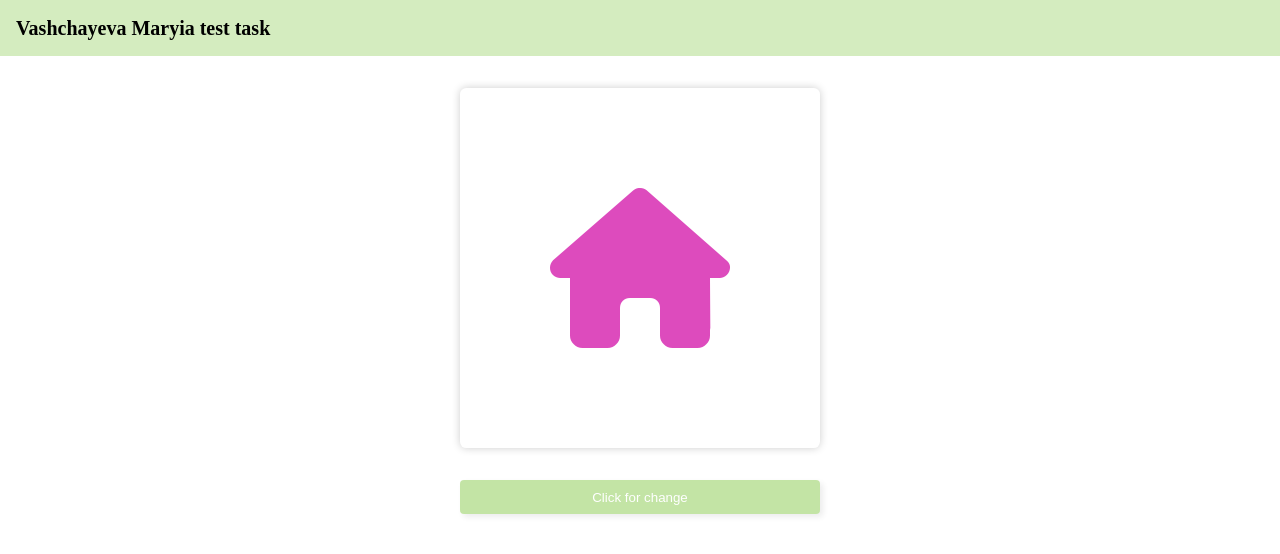
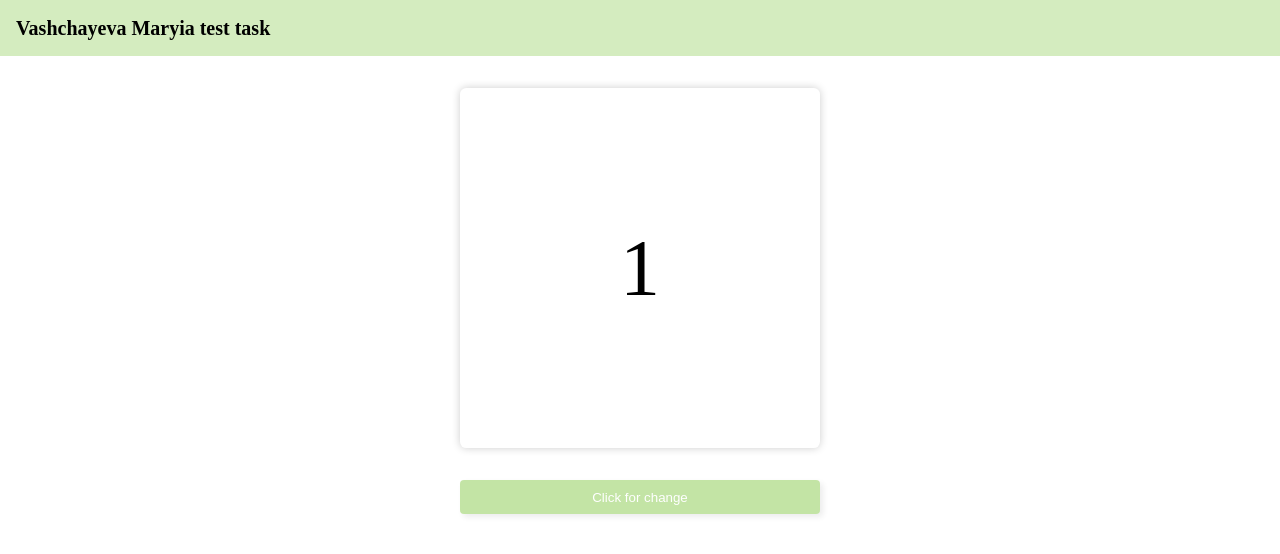
Before and after one commit to MaryAnzh/DocuSketch-test, an Angular app: page / in a window 1280 px wide. Both pictures are taken after a click on the button "Click for change". Shown: the top 554 px of the page. Built offline with nearby package versions, Linux system fonts and the light colour scheme.

Commit message:
feat: add timer

```diff
--- a/src/app/app.module.ts
+++ b/src/app/app.module.ts
@@ -2,6 +2,7 @@ import { NgModule } from '@angular/core';
 import { BrowserModule } from '@angular/platform-browser';
 
 import { AppComponent } from './app.component';
+import { BrowserAnimationsModule } from '@angular/platform-browser/animations';
 import { HeaderComponent } from './components/header/header.component';
 import { SliderComponent } from './components/slider/slider.component';
 
@@ -12,7 +13,8 @@ import { SliderComponent } from './components/slider/slider.component';
     SliderComponent
   ],
   imports: [
-    BrowserModule
+    BrowserModule,
+    BrowserAnimationsModule
   ],
   providers: [],
   bootstrap: [AppComponent]
--- a/src/app/components/slider/slider.component.html
+++ b/src/app/components/slider/slider.component.html
@@ -1,7 +1,10 @@
 <div class="slider">
   <div class="slider__img-wrap">
+    <div
+      class="slider__img-wrap__timer"
+      style="opacity: {{isButtonDisable ? 1 : 0}};">{{timerCount}}</div>
     <i
-      style="color: {{color}}; font-size: 10rem;"
+      style="color: {{color}}; font-size: 10rem; transform: scale({{scale}}); transition: all .3s;"
       class="fa fa-{{icon}} fa-2x1"></i>
   </div>
   <button
--- a/src/app/components/slider/slider.component.scss
+++ b/src/app/components/slider/slider.component.scss
@@ -11,6 +11,7 @@
     gap: 2rem;
 
     &__img-wrap {
+      position: relative;
       width: 360px;
       height: 360px;
       padding: 2rem;
@@ -19,7 +20,15 @@
       justify-content: center;
       border-radius: 0.4rem;
       box-shadow: 0px 0px 8px rgba($color: #000000, $alpha: 0.2);
+
+      &__timer {
+        position: absolute;
+        font-size: 5rem;
+        transition: all .3s;
+      }
     }
+
+
 
     &__button {
       padding: 0.6rem 0.8rem;
--- a/src/app/components/slider/slider.component.ts
+++ b/src/app/components/slider/slider.component.ts
@@ -1,28 +1,44 @@
 import { Component } from '@angular/core';
+import {
+  trigger,
+  state,
+  style,
+  animate,
+  transition,
+} from '@angular/animations';
+
 import { iconsClass } from 'src/app/icons-data';
 import { randomColor } from 'src/app/utile/randomColor';
 
 @Component({
   selector: 'app-slider',
   templateUrl: './slider.component.html',
-  styleUrls: ['./slider.component.scss']
+  styleUrls: ['./slider.component.scss'],
 })
 
 
 export class SliderComponent {
+  delay = 3000;
+  timerInterval = 1000;
   iconIndex = 0;
   icon = iconsClass[this.iconIndex];
   color = randomColor();
-  animation = 0;
+  scale: 0 | 1 = 1;
+  timerCount = this.delay / this.timerInterval;
   isButtonDisable = false;
 
   onClick = () => {
     this.isButtonDisable = true;
+    this.scale = 0;
+    this.timer();
+
     setTimeout(() => {
       this.color = randomColor();
       this.changeIcon();
       this.isButtonDisable = false;
-    }, 3000);
+      this.scale = 1;
+      this.timerCount = this.delay / this.timerInterval;
+    }, this.delay);
 
   }
 
@@ -36,7 +52,12 @@ export class SliderComponent {
     }
   }
 
-  changAnimation = () => {
-
+  timer = () => {
+    const interval = setInterval(() => {
+      this.timerCount -= 1;
+      if (this.timerCount === 1) {
+        clearInterval(interval);
+      }
+    }, this.timerInterval);
   }
 }
```
